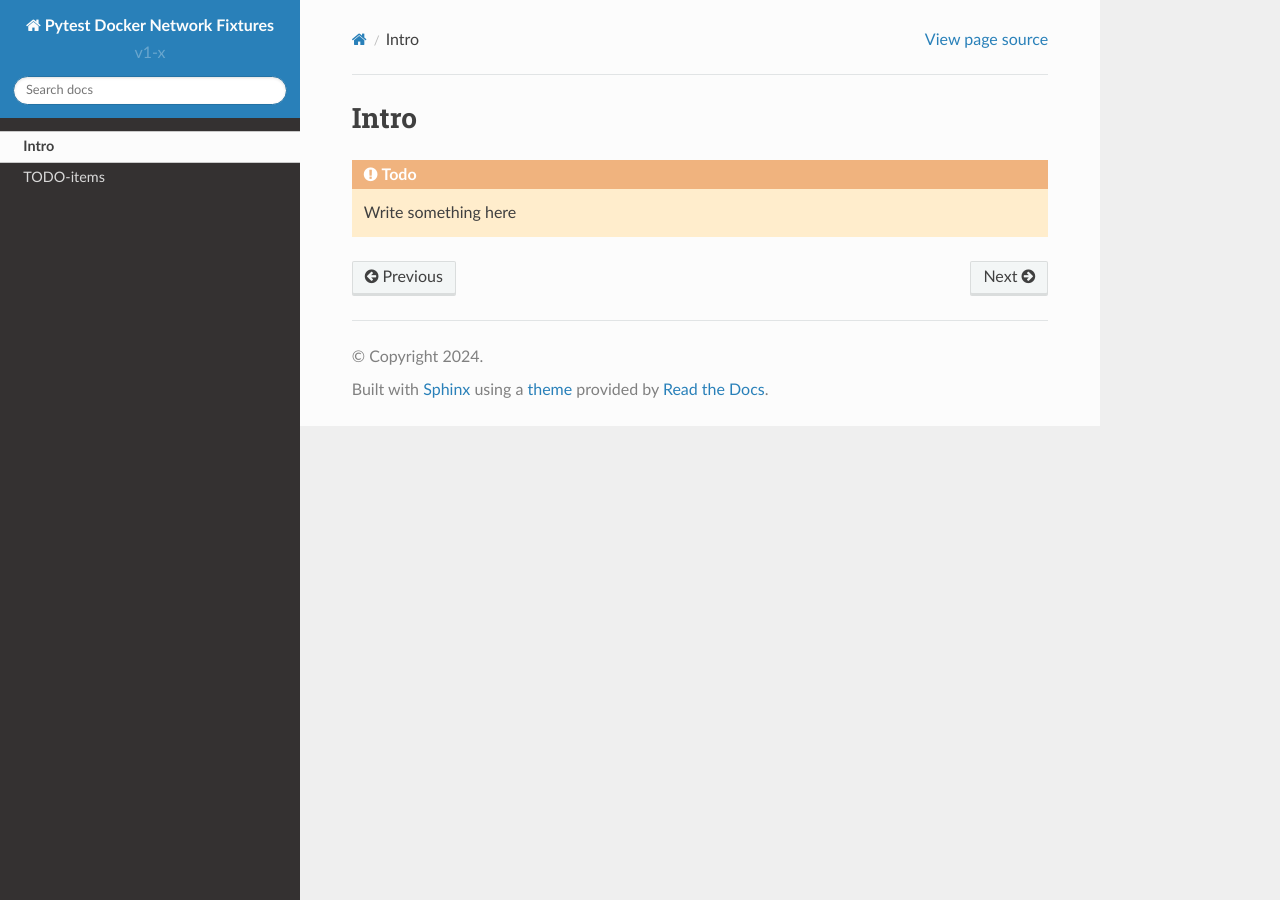
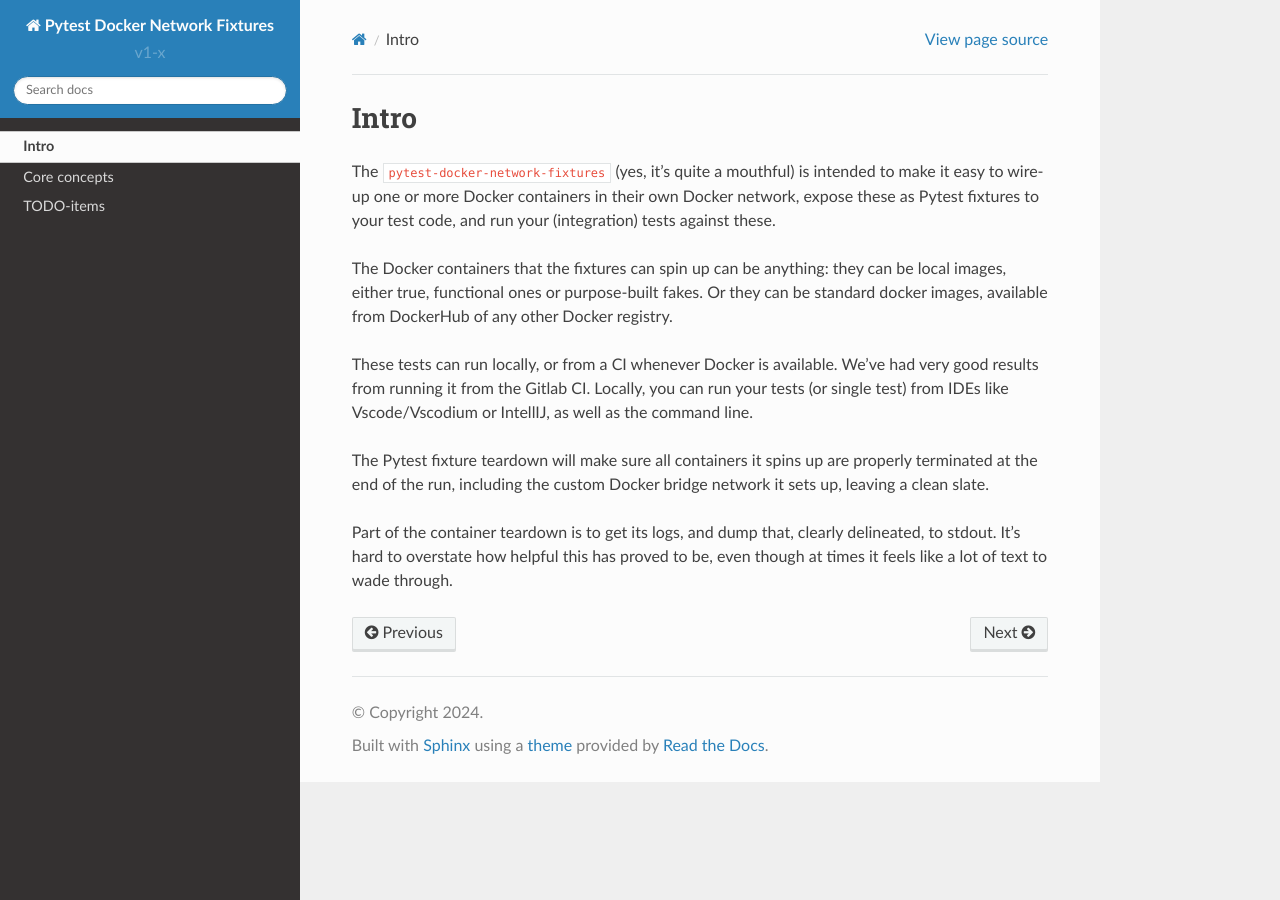
Before and after one commit to TOPdesk/pytest-docker-network-fixtures, a Sphinx documentation site: the page built from documentation/source/intro.md, in a window 1280 px wide. Built offline with Sphinx 7.4.7 and the Read the Docs theme 2.0.0, drawn with Linux system fonts in a browser that asks for light colours; formulas are drawn with MathJax 3.

Commit message:
Expand documentation

````diff
--- /dev/null
+++ b/documentation/source/core-concepts.md
@@ -0,0 +1,5 @@
+# Core concepts
+
+```{todo}
+Write something here
+```
--- a/documentation/source/intro.md
+++ b/documentation/source/intro.md
@@ -1,5 +1,22 @@
 # Intro
 
-```{todo}
-Write something here
-```
+The `pytest-docker-network-fixtures` (yes, it's quite a mouthful) is intended to make
+it easy to wire-up one or more Docker containers in their own Docker network, expose
+these as Pytest fixtures to your test code, and run your (integration) tests against
+these.
+
+The Docker containers that the fixtures can spin up can be anything: they can be local
+images, either true, functional ones or purpose-built fakes. Or they can be standard
+docker images, available from DockerHub of any other Docker registry.
+
+These tests can run locally, or from a CI whenever Docker is available. We've had very
+good results from running it from the Gitlab CI. Locally, you can run your tests (or
+single test) from IDEs like Vscode/Vscodium or IntellIJ, as well as the command line.
+
+The Pytest fixture teardown will make sure all containers it spins up are properly
+terminated at the end of the run, including the custom Docker bridge network it sets
+up, leaving a clean slate.
+
+Part of the container teardown is to get its logs, and dump that, clearly delineated,
+to stdout. It's hard to overstate how helpful this has proved to be, even though at
+times it feels like a lot of text to wade through.
````
Also changed, not shown: documentation/source/index.md (+1 -0 lines).
